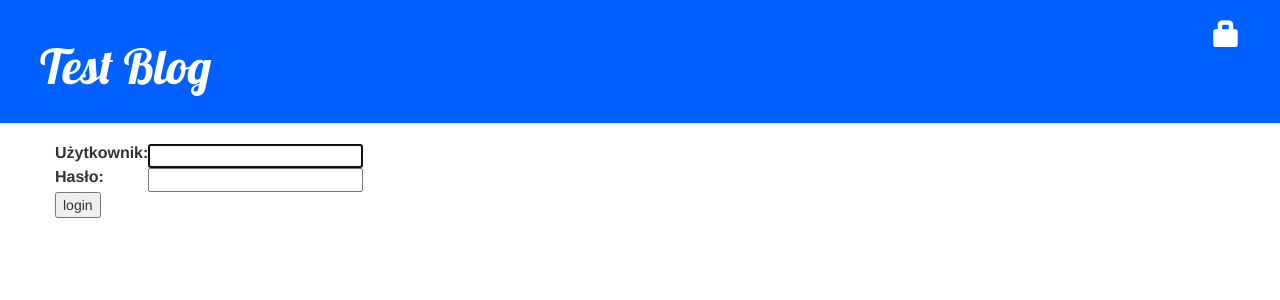
After one commit to kilwap/my-first-blog, a Django app: page /accounts/login/ in a window 1280 px wide. The commit adds this page. Shown: the top 300 px of the page. Run offline with Django 3.2, Linux system fonts and the light colour scheme; some libraries are stand-ins or nearby versions.

Commit message:
Added login and logout options

```diff
--- a/blog/static/css/blog.css
+++ b/blog/static/css/blog.css
@@ -4,10 +4,20 @@
     padding: 20px 20px 20px 40px;
 }
 
-.page-header h1, .page-header h1 a, .page-header h1 a:visited, .page-header h1 a:active {
+.page-header h1, .page-header h1 a, .page-header h1 a:visited, .page-header h1 a:active, .page-header h2, .page-header h3 {
     color: #ffffff;
     font-size: 36pt;
     text-decoration: none;
+}
+
+ .page-hello {
+    color: #ffffff;
+    float: right;
+    font-family: 'Bradley Hand', cursive;
+    font-size: 20pt;
+    margin-right: 20px;
+    text-decoration: none;
+
 }
 
 .content {
@@ -33,7 +43,7 @@ h1, h2, h3, h4 {
 .top-menu, .top-menu:hover, .top-menu:visited {
     color: #ffffff;
     float: right;
-    font-size: 26pt;
+    font-size: 20pt;
     margin-right: 20px;
 }
 
--- a/blog/templates/blog/base.html
+++ b/blog/templates/blog/base.html
@@ -1,7 +1,7 @@
 {% load static %}
 <html>
     <head>
-        <title>Django Girls blog</title>
+        <title>Test blog</title>
         <link rel="stylesheet" href="//maxcdn.bootstrapcdn.com/bootstrap/3.2.0/css/bootstrap.min.css">
         <link rel="stylesheet" href="//maxcdn.bootstrapcdn.com/bootstrap/3.2.0/css/bootstrap-theme.min.css">
         <link href='//fonts.googleapis.com/css?family=Lobster&subset=latin,latin-ext' rel='stylesheet' type='text/css'>
@@ -12,8 +12,11 @@
         	{% if user.is_authenticated %}
         		<a href="{% url 'post_new' %}" class="top-menu"><span class="glyphicon glyphicon-plus"></span></a>
                 <a href="{% url 'post_draft_list' %}" class="top-menu"><span class="glyphicon glyphicon-edit"></span></a>
-        	{% endif %}
-            <h1><a href="/">Django Girls Blog</a></h1>
+                <p class="page-hello">Hello {{ user.username }} <small>(<a href="{% url 'logout' %}">Log out</a>)</small></p>
+        	{% else %}
+                <a href="{% url 'login' %}" class="top-menu"><span class="glyphicon glyphicon-lock"></span></a>
+            {% endif %}
+            <h1><a href="/">Test Blog</a></h1>
         </div>
         <div class="content container">
             <div class="row">
--- /dev/null
+++ b/blog/templates/registration/login.html
@@ -0,0 +1,24 @@
+{% extends "blog/base.html" %}
+
+{% block content %}
+    {% if form.errors %}
+        <p>Your username and password didn't match. Please try again.</p>
+    {% endif %}
+
+    <form method="post" action="{% url 'login' %}">
+    {% csrf_token %}
+        <table>
+        <tr>
+            <td>{{ form.username.label_tag }}</td>
+            <td>{{ form.username }}</td>
+        </tr>
+        <tr>
+            <td>{{ form.password.label_tag }}</td>
+            <td>{{ form.password }}</td>
+        </tr>
+        </table>
+
+        <input type="submit" value="login" />
+        <input type="hidden" name="next" value="{{ next }}" />
+    </form>
+{% endblock %}
--- a/blog/views.py
+++ b/blog/views.py
@@ -2,6 +2,7 @@ from django.shortcuts import render, get_object_or_404, redirect
 from django.utils import timezone
 from .models import Post
 from .forms import PostForm
+from django.contrib.auth.decorators import login_required
 
 def post_list(request):
     posts = Post.objects.filter(published_date__lte=timezone.now()).order_by('published_date')
@@ -11,6 +12,7 @@ def post_detail(request, pk):
     post = get_object_or_404(Post, pk=pk)
     return render(request, 'blog/post_detail.html', {'post': post})
 
+@login_required
 def post_new(request):
     if request.method == "POST":
         form = PostForm(request.POST)
@@ -23,6 +25,7 @@ def post_new(request):
         form = PostForm()
     return render(request, 'blog/post_edit.html', {'form': form})
 
+@login_required
 def post_edit(request, pk):
     post = get_object_or_404(Post, pk=pk)
     if request.method == "POST":
@@ -36,15 +39,18 @@ def post_edit(request, pk):
         form = PostForm(instance=post)
     return render(request, 'blog/post_edit.html', {'form': form})
 
+@login_required
 def post_draft_list(request):
     posts = Post.objects.filter(published_date__isnull=True).order_by('created_date')
     return render(request, 'blog/post_draft_list.html', {'posts': posts})
 
+@login_required
 def post_publish(request, pk):
     post = get_object_or_404(Post, pk=pk)
     post.publish()
     return redirect('post_detail', pk=pk)
 
+@login_required
 def post_remove(request, pk):
     post = get_object_or_404(Post, pk=pk)
     post.delete()
--- a/mysite/settings.py
+++ b/mysite/settings.py
@@ -120,3 +120,5 @@ USE_TZ = True
 
 STATIC_URL = '/static/'
 STATIC_ROOT = os.path.join(BASE_DIR, 'static')
+
+LOGIN_REDIRECT_URL = '/'
--- a/mysite/urls.py
+++ b/mysite/urls.py
@@ -16,7 +16,11 @@ Including another URLconf
 from django.contrib import admin
 from django.urls import path, include
 
+from django.contrib.auth import views
+
 urlpatterns = [
     path('admin/', admin.site.urls),
+    path('accounts/login/', views.LoginView.as_view(), name='login'),
+    path('accounts/logout/', views.LogoutView.as_view(next_page='/'), name='logout'),
     path('', include('blog.urls')),
 ]
```
